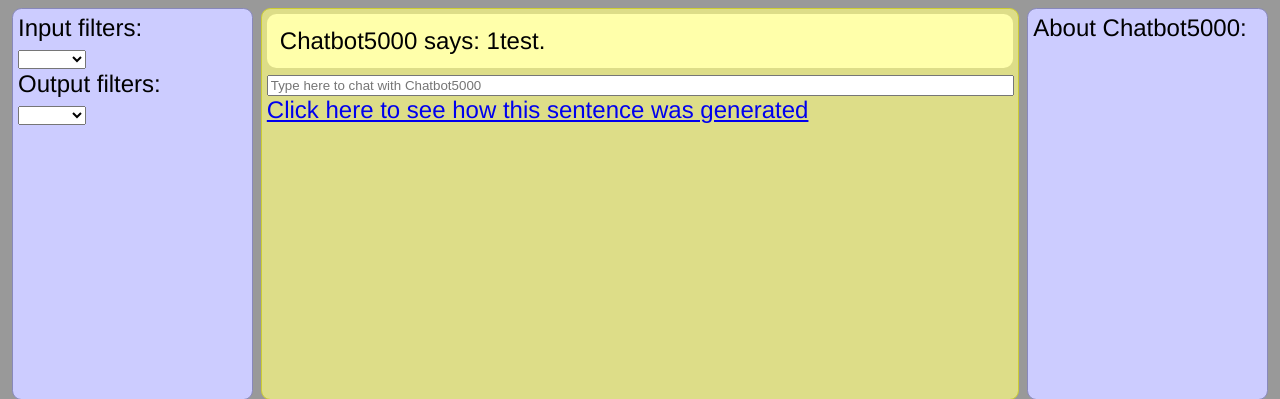
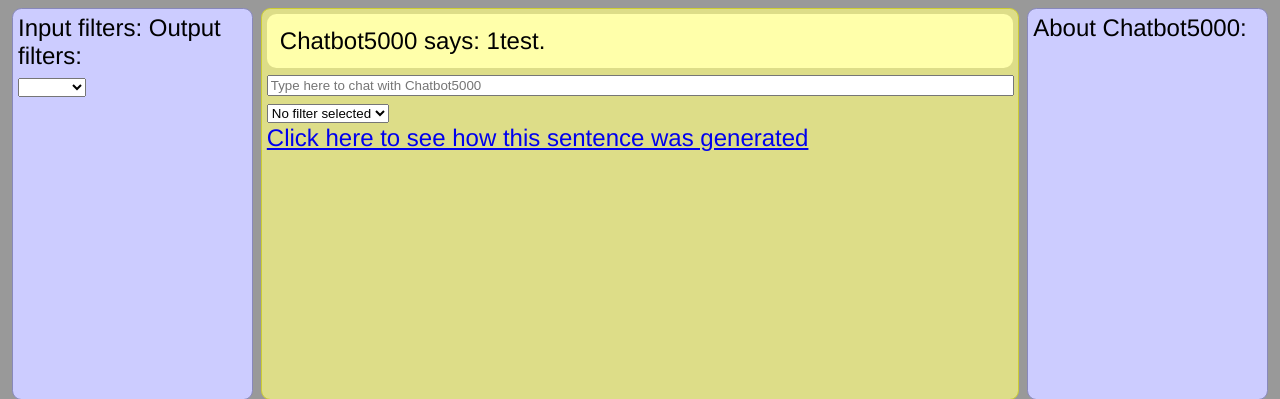
Before and after one commit to corinnelhh/chatbot, a Flask app: page / in a window 1280 px wide. Shown: the part 94-493 px from the top of the page. Run offline with Flask 2, Linux system fonts and the light colour scheme; parts of the project's set-up code (start-up, migrations or seed data) failed here and were passed over; some libraries are stand-ins or nearby versions.

Commit message:
incorporated input filters into web view

```diff
--- a/input_filters.py
+++ b/input_filters.py
@@ -50,7 +50,7 @@ def token(string_):
     return wordpunct_tokenize(string_)
 
 
-def filter_content(words, lexicon=None):
+def filter_content(words):
     """Takes in a list of words and returns a list
 
     of the nouns, verbs, and adjectives the orig list contained."""
@@ -63,7 +63,7 @@ def filter_content(words, lexicon=None):
     return possible_seeds
 
 
-def filter_length_words(words, lexicon=None):
+def filter_length_words(words):
     "Takes in a list of words and returns all words longer than two letters."
     possible_seeds = []
     for word in words:
@@ -72,7 +72,7 @@ def filter_length_words(words, lexicon=None):
     return possible_seeds
 
 
-def filter_content_priority(words, lexicon=None):
+def filter_content_priority(words):
     "Takes in a list of words and returns words with 'weighted' priorities"
     tagged = pos_tag(words)
     possible_seeds = []
--- a/templates/base.html
+++ b/templates/base.html
@@ -12,14 +12,6 @@
     </aside>
     <aside id="filters">
         Input filters:
-        <form>
-            <select>
-                <option value = "1"></option>
-                <option value = "2">Orange</option>
-                <option value = "3">Banana</option>
-                <option value = "4">Apple</option>
-            </select>
-        </form>
         Output filters:
         <form>
             <select>
@@ -40,6 +32,14 @@
                 <div class="field">
                 <input type="text" size="auto" name="submission" id="submission" placeholder="Type here to chat with Chatbot5000"/>
                 </div>
+
+            <select name="input_filter" id="input_filter">
+                <option value = "1">No filter selected</option>
+                <option value = "filter_content">Content Words</option>
+                <option value = "small_talk">Small Talk</option>
+                <option value = "length">Length</option>
+                <option value = "content_priority">Content Priority</option>
+            </select>
             </form>
             <a href="#" class="show_hide">Click here to see how this sentence was generated</a>
             <div class="slidingDiv">
--- a/views.py
+++ b/views.py
@@ -11,18 +11,19 @@ import chatbot_brain
 
 app = Flask(__name__)
 
+
 @app.route('/')
 def show_chatbot(reply="1test"):
     """Displays base.html when user goes to main page."""
     return render_template('base.html', reply=reply)
 
 
-@app.route('/submit', methods=['GET','POST'])
+@app.route('/submit', methods=['GET', 'POST'])
 def submit():
     """Accepts user submission, creates reply, redirects to homepage."""
-
     submission = request.form['submission']
-    reply = cbot.compose_response(submission)
+    input_ = request.form['input_filter']
+    reply = cbot.compose_response(submission, input_filter=input_)
     return show_chatbot(reply)
 
 
```
Also changed, not shown: chatbot_brain.py (+13 -2 lines).
